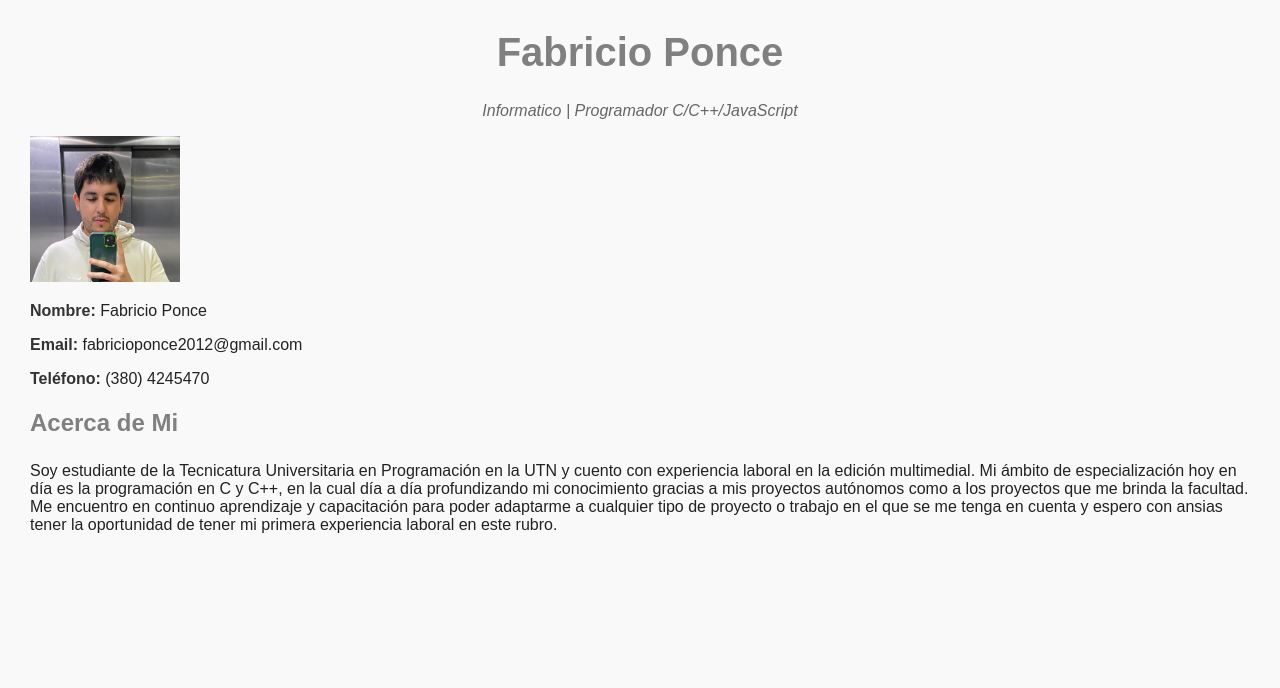
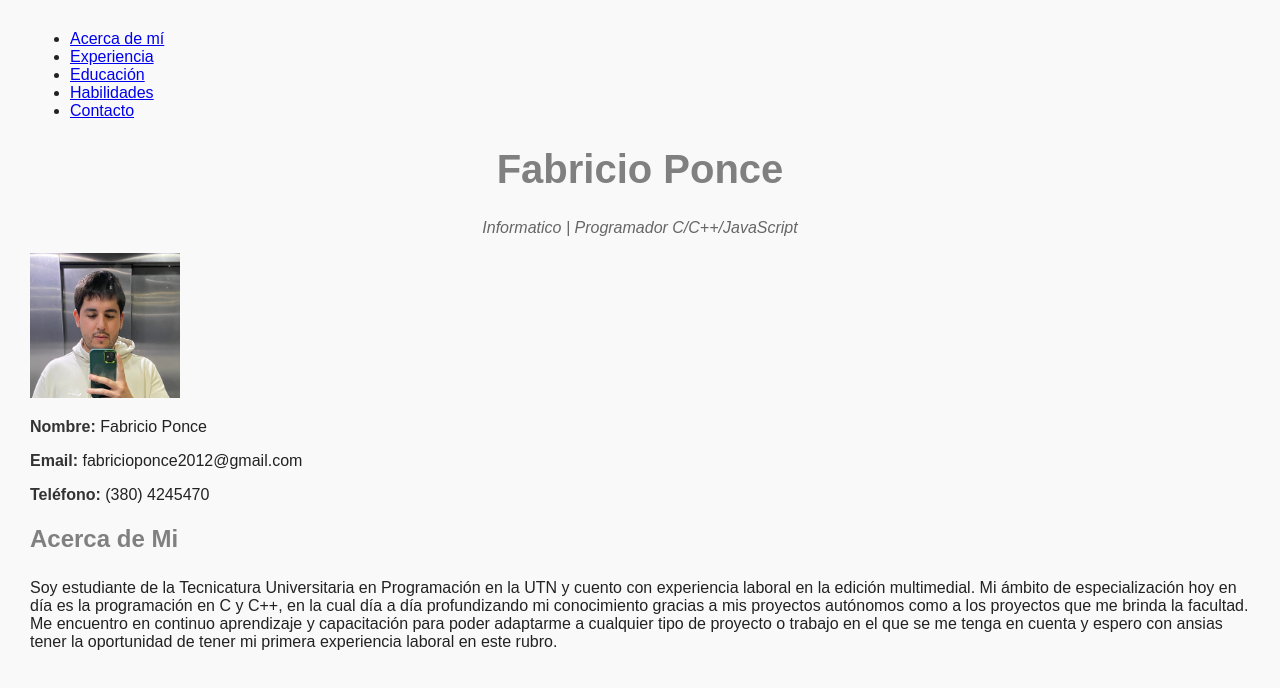
Before and after one commit to FabriP11/TP1-PROGRAMACION3, a plain HTML site: page index.html in a window 1280 px wide. Drawn offline with Linux system fonts and the light colour scheme.

Commit message:
añadi una barra de navegacion

```diff
--- a/index.html
+++ b/index.html
@@ -7,6 +7,18 @@
     <link rel="stylesheet" href="estilos.css">
 </head>
 <body>
+
+    <nav>
+        <ul>
+            <li><a href="#acerca">Acerca de mí</a></li>
+            <li><a href="#experiencia">Experiencia</a></li>
+            <li><a href="#educacion">Educación</a></li>
+            <li><a href="#habilidades">Habilidades</a></li>
+            <li><a href="#contacto">Contacto</a></li>
+        </ul>
+    </nav>
+
+
     <h1 id="titulo">Fabricio Ponce</h1>
     <p class="subtitulo">Informatico | Programador C/C++/JavaScript</p>
 
```
